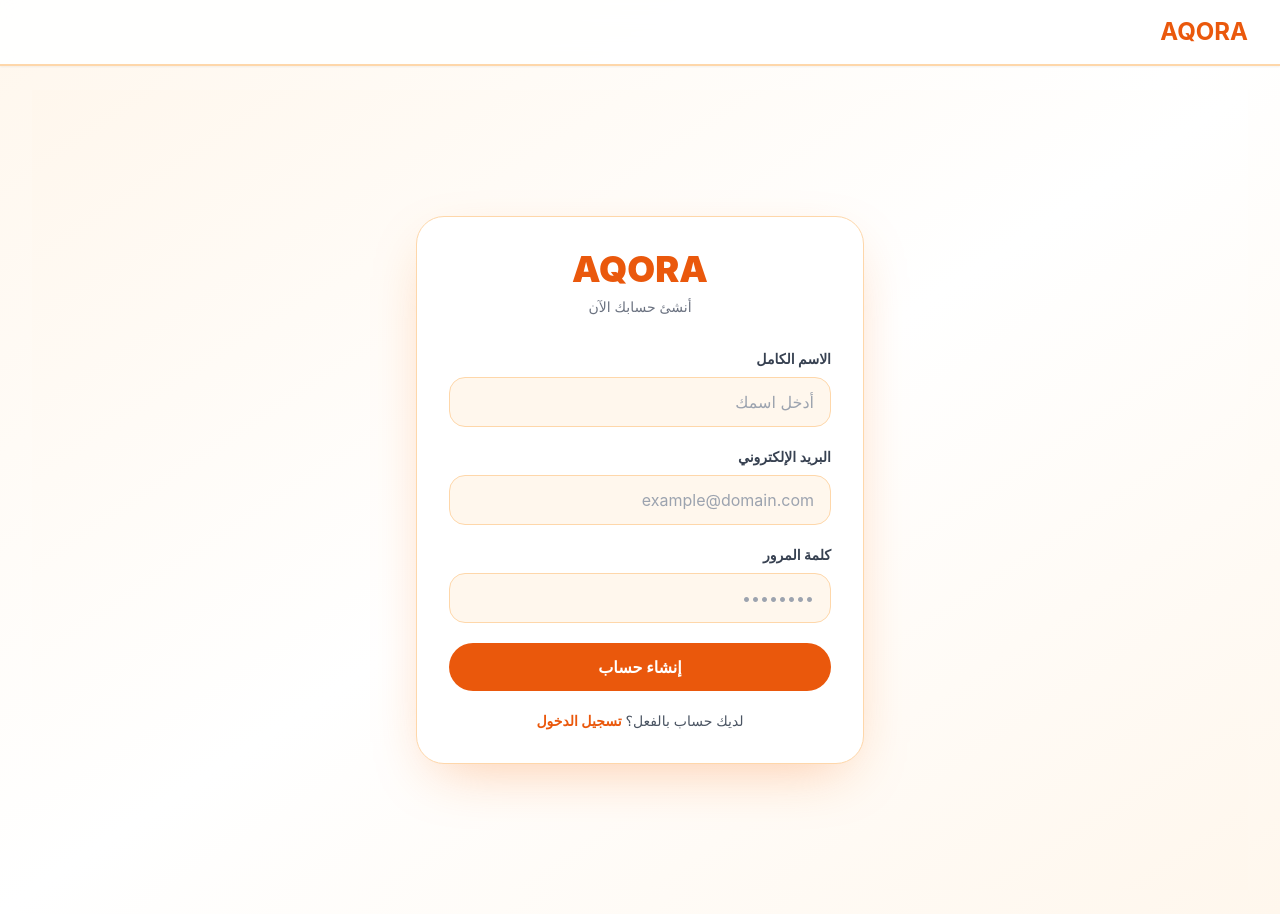
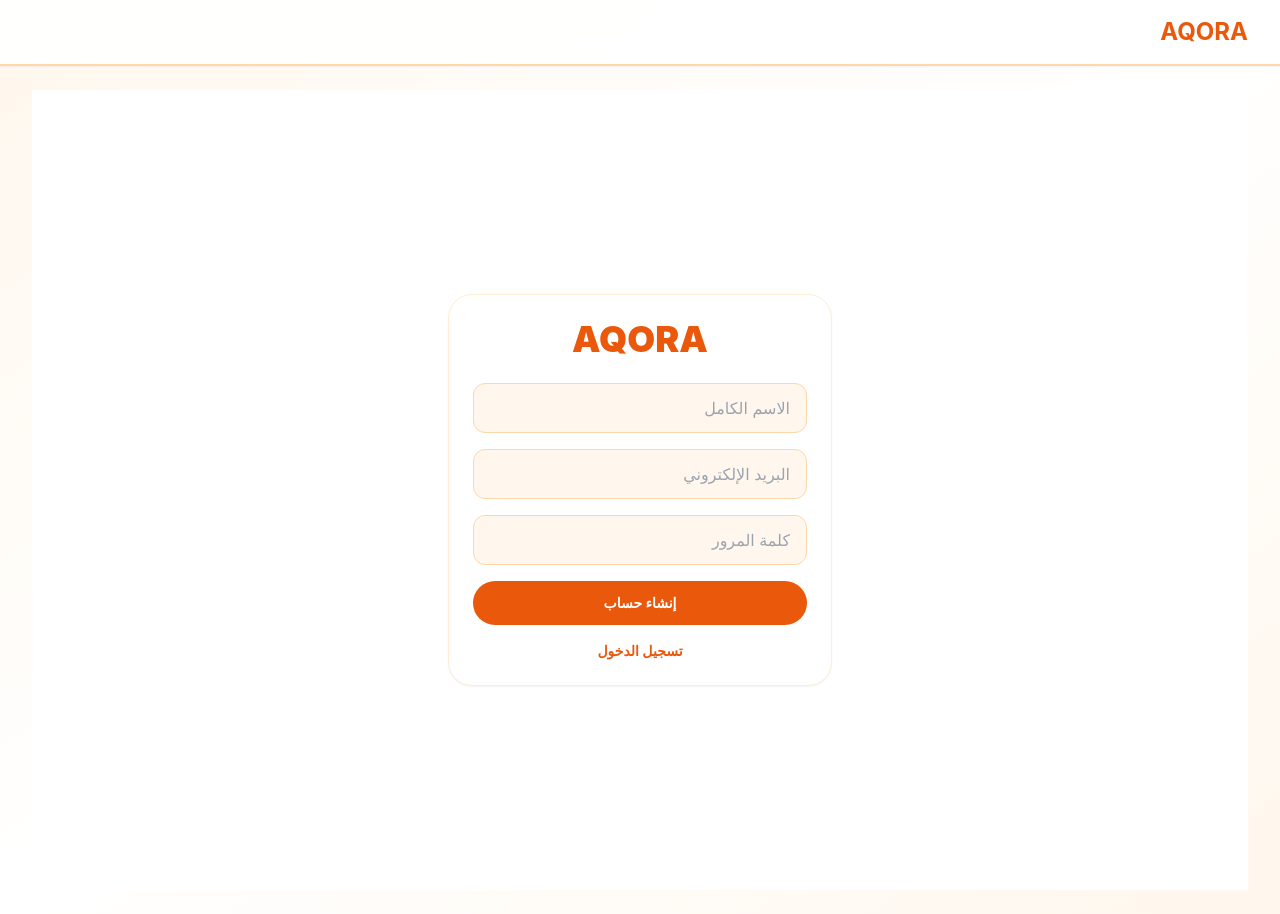
Before and after one commit to waliderraji24-sketch/aqora, a Next.js app: page /register in a window 1280 px wide. Built offline with nearby package versions, Linux system fonts and the light colour scheme.

Commit message:
Make AQORA auth pages ultra-minimal

```diff
--- a/app/login/page.tsx
+++ b/app/login/page.tsx
@@ -49,58 +49,46 @@ export default function LoginPage() {
   };
 
   return (
-    <div className="min-h-screen flex items-center justify-center bg-gradient-to-br from-orange-50 via-white to-orange-50 px-4 py-10">
-      <div className="w-full max-w-md rounded-[28px] border border-orange-200 bg-white p-8 shadow-[0_20px_60px_-20px_rgba(249,115,22,0.4)]">
+    <div className="min-h-screen flex items-center justify-center bg-white px-4 py-10">
+      <div className="w-full max-w-sm rounded-[24px] border border-orange-100 bg-white p-6 shadow-sm">
         <div className="text-center">
           <div className="text-4xl font-black text-orange-600">AQORA</div>
-          <p className="mt-2 text-sm text-gray-500">تسجيل الدخول إلى منصتك</p>
         </div>
 
-        <form className="mt-8 space-y-5" onSubmit={handleSubmit}>
-          <div>
-            <label className="mb-2 block text-sm font-semibold text-gray-700" htmlFor="email">
-              البريد الإلكتروني
-            </label>
+        <form className="mt-6 space-y-4" onSubmit={handleSubmit}>
           <input
             id="email"
             type="email"
             value={email}
             onChange={(e) => setEmail(e.target.value)}
-              placeholder="example@domain.com"
-              className="w-full rounded-2xl border border-orange-200 bg-orange-50 px-4 py-3 text-gray-900 focus:border-orange-500 focus:outline-none"
+            placeholder="البريد الإلكتروني"
+            className="w-full rounded-xl border border-orange-200 bg-orange-50 px-4 py-3 text-gray-900 focus:border-orange-500 focus:outline-none"
             required
           />
-          </div>
 
-          <div>
-            <label className="mb-2 block text-sm font-semibold text-gray-700" htmlFor="password">
-              كلمة المرور
-            </label>
           <input
             id="password"
             type="password"
             value={password}
             onChange={(e) => setPassword(e.target.value)}
-              placeholder="••••••••"
-              className="w-full rounded-2xl border border-orange-200 bg-orange-50 px-4 py-3 text-gray-900 focus:border-orange-500 focus:outline-none"
+            placeholder="كلمة المرور"
+            className="w-full rounded-xl border border-orange-200 bg-orange-50 px-4 py-3 text-gray-900 focus:border-orange-500 focus:outline-none"
             required
             minLength={6}
           />
-          </div>
 
-          {error ? <div className="rounded-2xl bg-red-50 p-3 text-sm text-red-700">{error}</div> : null}
+          {error ? <div className="rounded-xl bg-red-50 p-3 text-sm text-red-700">{error}</div> : null}
 
           <button
             type="submit"
             disabled={loading}
-            className="w-full rounded-full bg-orange-600 px-6 py-3 text-base font-bold text-white transition hover:bg-orange-700 disabled:opacity-60"
+            className="w-full rounded-full bg-orange-600 px-6 py-3 text-sm font-bold text-white transition hover:bg-orange-700 disabled:opacity-60"
           >
-            {loading ? 'جارٍ تسجيل الدخول...' : 'دخول'}
+            {loading ? 'جارٍ الدخول...' : 'دخول'}
           </button>
         </form>
 
-        <div className="mt-5 text-center text-sm text-gray-600">
-          ليس لديك حساب؟{' '}
+        <div className="mt-4 text-center text-sm text-gray-600">
           <button type="button" onClick={() => router.push('/register')} className="font-bold text-orange-600">
             إنشاء حساب
           </button>
--- a/app/register/page.tsx
+++ b/app/register/page.tsx
@@ -50,73 +50,56 @@ export default function RegisterPage() {
   };
 
   return (
-    <div className="min-h-screen flex items-center justify-center bg-gradient-to-br from-orange-50 via-white to-orange-50 px-4 py-10">
-      <div className="w-full max-w-md rounded-[28px] border border-orange-200 bg-white p-8 shadow-[0_20px_60px_-20px_rgba(249,115,22,0.4)]">
+    <div className="min-h-screen flex items-center justify-center bg-white px-4 py-10">
+      <div className="w-full max-w-sm rounded-[24px] border border-orange-100 bg-white p-6 shadow-sm">
         <div className="text-center">
           <div className="text-4xl font-black text-orange-600">AQORA</div>
-          <p className="mt-2 text-sm text-gray-500">أنشئ حسابك الآن</p>
         </div>
 
-        <form className="mt-8 space-y-5" onSubmit={handleSubmit}>
-          <div>
-            <label className="mb-2 block text-sm font-semibold text-gray-700" htmlFor="name">
-              الاسم الكامل
-            </label>
+        <form className="mt-6 space-y-4" onSubmit={handleSubmit}>
           <input
             id="name"
             type="text"
             value={name}
             onChange={(e) => setName(e.target.value)}
-              placeholder="أدخل اسمك"
-              className="w-full rounded-2xl border border-orange-200 bg-orange-50 px-4 py-3 text-gray-900 focus:border-orange-500 focus:outline-none"
+            placeholder="الاسم الكامل"
+            className="w-full rounded-xl border border-orange-200 bg-orange-50 px-4 py-3 text-gray-900 focus:border-orange-500 focus:outline-none"
             required
           />
-          </div>
 
-          <div>
-            <label className="mb-2 block text-sm font-semibold text-gray-700" htmlFor="email">
-              البريد الإلكتروني
-            </label>
           <input
             id="email"
             type="email"
             value={email}
             onChange={(e) => setEmail(e.target.value)}
-              placeholder="example@domain.com"
-              className="w-full rounded-2xl border border-orange-200 bg-orange-50 px-4 py-3 text-gray-900 focus:border-orange-500 focus:outline-none"
+            placeholder="البريد الإلكتروني"
+            className="w-full rounded-xl border border-orange-200 bg-orange-50 px-4 py-3 text-gray-900 focus:border-orange-500 focus:outline-none"
             required
           />
-          </div>
 
-          <div>
-            <label className="mb-2 block text-sm font-semibold text-gray-700" htmlFor="password">
-              كلمة المرور
-            </label>
           <input
             id="password"
             type="password"
             value={password}
             onChange={(e) => setPassword(e.target.value)}
-              placeholder="••••••••"
-              className="w-full rounded-2xl border border-orange-200 bg-orange-50 px-4 py-3 text-gray-900 focus:border-orange-500 focus:outline-none"
+            placeholder="كلمة المرور"
+            className="w-full rounded-xl border border-orange-200 bg-orange-50 px-4 py-3 text-gray-900 focus:border-orange-500 focus:outline-none"
             required
             minLength={6}
           />
-          </div>
 
-          {error ? <div className="rounded-2xl bg-red-50 p-3 text-sm text-red-700">{error}</div> : null}
+          {error ? <div className="rounded-xl bg-red-50 p-3 text-sm text-red-700">{error}</div> : null}
 
           <button
             type="submit"
             disabled={loading}
-            className="w-full rounded-full bg-orange-600 px-6 py-3 text-base font-bold text-white transition hover:bg-orange-700 disabled:opacity-60"
+            className="w-full rounded-full bg-orange-600 px-6 py-3 text-sm font-bold text-white transition hover:bg-orange-700 disabled:opacity-60"
           >
             {loading ? 'جارٍ إنشاء الحساب...' : 'إنشاء حساب'}
           </button>
         </form>
 
-        <div className="mt-5 text-center text-sm text-gray-600">
-          لديك حساب بالفعل؟{' '}
+        <div className="mt-4 text-center text-sm text-gray-600">
           <button type="button" onClick={() => router.push('/login')} className="font-bold text-orange-600">
             تسجيل الدخول
           </button>
```
Lines whose indentation alone changed are shown as unchanged.
